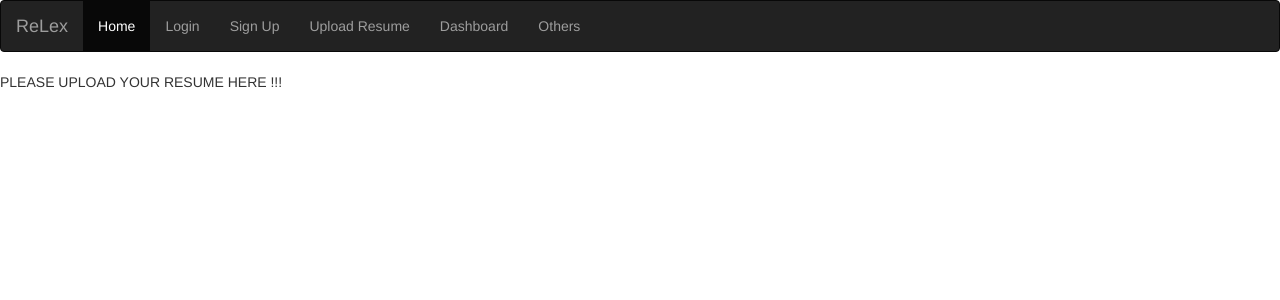
After one commit to Melina-Jingting/ReLex, a Django app: page /uploadresume/ in a window 1280 px wide. The commit adds this page. Shown: the top 300 px of the page. Run offline with Django 3.2, Linux system fonts and the light colour scheme; some libraries are stand-ins or nearby versions.

Commit message:
add dashboard and resume upload html pages

```diff
--- a/relex_server/settings.py
+++ b/relex_server/settings.py
@@ -90,7 +90,7 @@ DATABASES = {
         'ENGINE': 'django.db.backends.postgresql_psycopg2',
         'NAME': 'relexdb',
         'USER': 'postgres',
-        'PASSWORD': '', # INSERT YOUR DB PASSWORD HERE
+        'PASSWORD': 'cs2102', # INSERT YOUR DB PASSWORD HERE
         'HOST': 'localhost',
         'PORT': '5432',
     }
--- a/relex_server/urls.py
+++ b/relex_server/urls.py
@@ -22,5 +22,7 @@ urlpatterns = [
     path('accounts/', include('accounts.urls')),
     path('accounts/', include('django.contrib.auth.urls')), # for login, logout, and password management.
     path('', TemplateView.as_view(template_name='home.html'), name='home'), # for home page
+    path('dashboard/', TemplateView.as_view(template_name='dashboard.html'), name='dashboard'), # for dashboard page
+    path('uploadresume/', TemplateView.as_view(template_name='upload.html'), name='upload'), # for uploading resume page
     path('resumes/', include('resumes.urls')),
 ]
--- a/templates/base.html
+++ b/templates/base.html
@@ -8,7 +8,7 @@
 <html>
 <head>
   <meta charset="utf-8">
-  <title>{% block title %}Django Auth Tutorial{% endblock %}</title>
+  <title>{% block title %}Base{% endblock %}</title>
 </head>
 <body>
   <main>
@@ -21,8 +21,8 @@
           <li class="active"><a href="{% url 'home' %}">Home</a></li>
           <li><a href="{% url 'login' %}">Login</a></li>
           <li><a href="{% url 'signup' %}">Sign Up</a></li>
-          <li><a href="#">Upload Resume</a></li>
-          <li><a href="#">Dashboard</a></li>
+          <li><a href="{% url 'upload' %}">Upload Resume</a></li>
+          <li><a href="{% url 'dashboard' %}">Dashboard</a></li>
 
           <li><a href="#">Others</a></li>
           <!-- <li><a href="#">Edit Profile</a></li> -->
--- a/templates/registration/dashboard.html
+++ b/templates/dashboard.html
@@ -6,8 +6,7 @@
 {% block content %}
 <div class="card">
   <div class="card-body">
-    Hi {{ user.username }} !!
+    WELCOME TO YOUR DASHBOARD !!!
   </div>
 </div>
-{% endif %}
 {% endblock %}
--- /dev/null
+++ b/templates/upload.html
@@ -0,0 +1,12 @@
+<!-- templates/upload.html -->
+{% extends 'base.html' %}
+
+{% block title %}Upload Resume{% endblock %}
+
+{% block content %}
+<div class="card">
+  <div class="card-body">
+    PLEASE UPLOAD YOUR RESUME HERE !!!
+  </div>
+</div>
+{% endblock %}
```
Also changed, not shown: templates/home.html (+20 -1 lines), templates/registration/searchlist.html (deleted).
